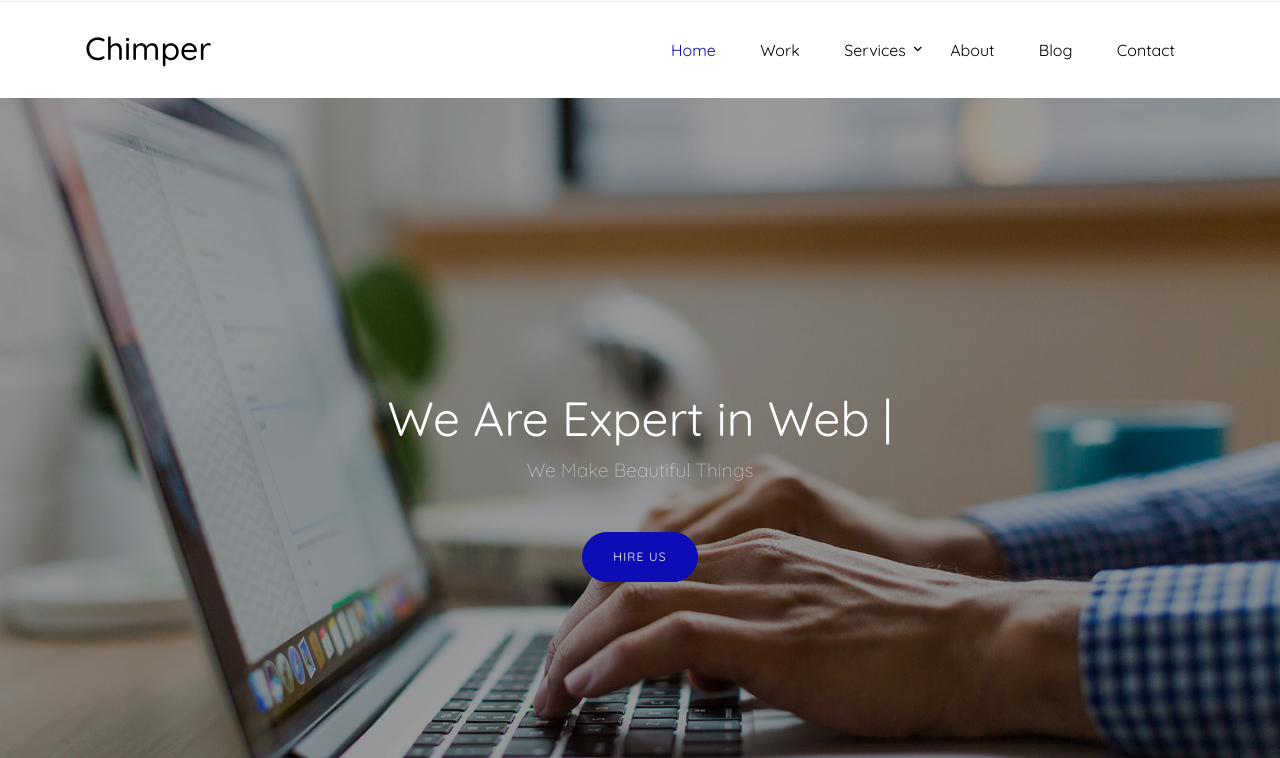
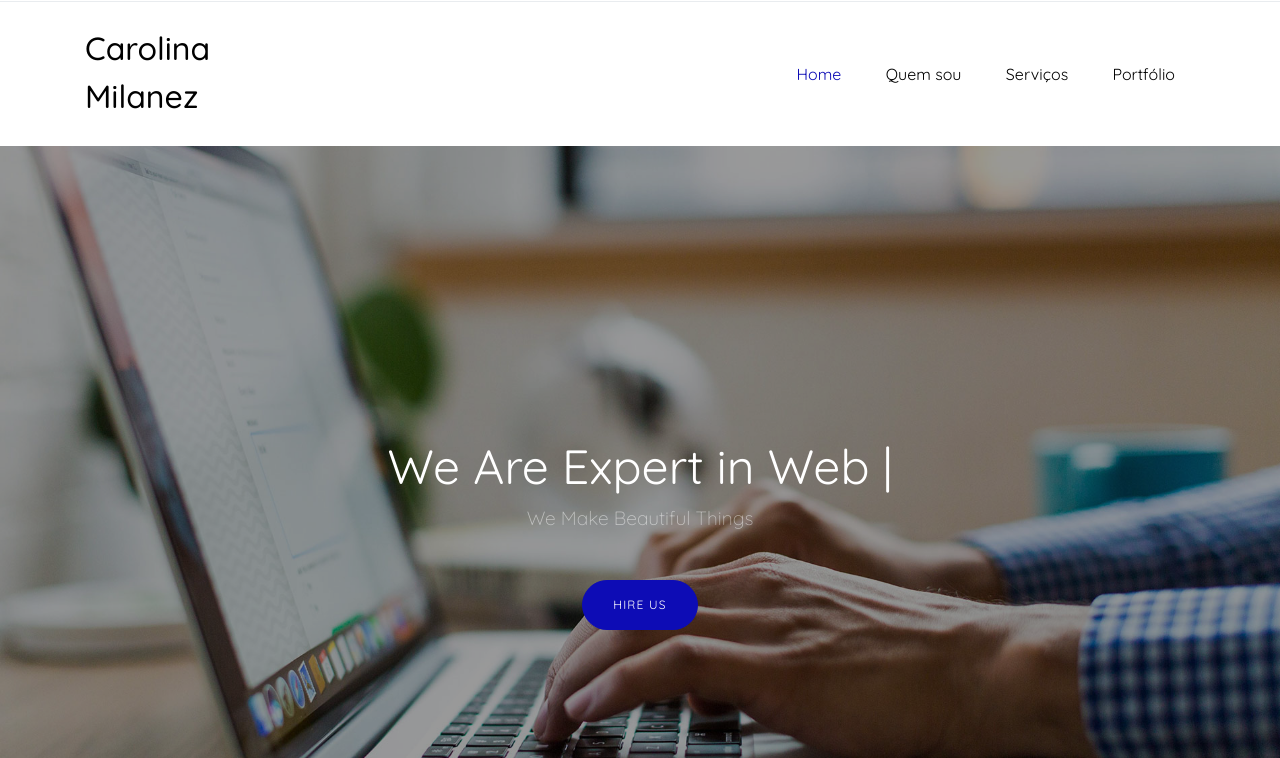
Before and after one commit to carolmilanez/carolmilanez.github.io, a plain HTML site: page index.html in a window 1280 px wide. Shown: the part 42-800 px from the top of the page. Drawn offline with Linux system fonts and the light colour scheme; files whose address does not match are found by name.

Commit message:
Titles menu

```diff
--- a/index.html
+++ b/index.html
@@ -59,26 +59,16 @@
         <div class="row align-items-center">
 
           <div class="col-11 col-xl-2">
-            <h1 class="mb-0 site-logo"><a href="index.html" class="text-black h2 mb-0">Chimper</a></h1>
+            <h1 class="mb-0 site-logo"><a href="index.html" class="text-black h2 mb-0">Carolina Milanez</a></h1>
           </div>
           <div class="col-12 col-md-10 d-none d-xl-block">
             <nav class="site-navigation position-relative text-right" role="navigation">
 
               <ul class="site-menu js-clone-nav mr-auto d-none d-lg-block">
                 <li class="active"><a href="index.html">Home</a></li>
-                <li><a href="work.html">Work</a></li>
-                <li class="has-children">
-                  <a href="services.html">Services</a>
-                  <ul class="dropdown">
-                    <li><a href="services.html">Web Applications</a></li>
-                    <li><a href="services.html">WordPress Dev</a></li>
-                    <li><a href="services.html">Mobile Applications</a></li>
-                    <li><a href="services.html">eCommerce</a></li>
-                  </ul>
-                </li>
-                <li><a href="about.html">About</a></li>
-                <li><a href="blog.html">Blog</a></li>
-                <li><a href="contact.html">Contact</a></li>
+                <li><a href="work.html">Quem sou</a></li>
+                <li><a href="about.html">Serviços</a></li>
+                <li><a href="blog.html">Portfólio</a></li>
               </ul>
             </nav>
           </div>
```
